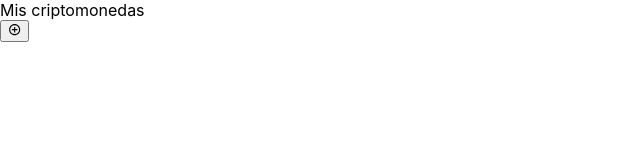
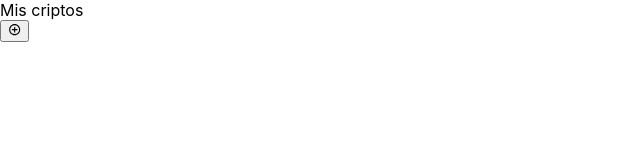
Before and after one commit to Damebeus/Challenge41, a React (Create React App) app: page /home in a window 1280 px wide. Shown: the top 160 px of the page, without its empty margins (0-640 px from the left). Built offline with nearby package versions, Linux system fonts and the light colour scheme.

Commit message:
abreviacion navbar

```diff
--- a/src/components/Navbar/UnarrowNavBar.jsx
+++ b/src/components/Navbar/UnarrowNavBar.jsx
@@ -4,7 +4,7 @@
 const UnarrowNavBar = () => {
   return (
     <div className={style.container}>
-      <div className={style.titulo}>Mis criptomonedas</div>
+      <div className={style.titulo}>Mis criptos</div>
     </div>
   );
 };
```
